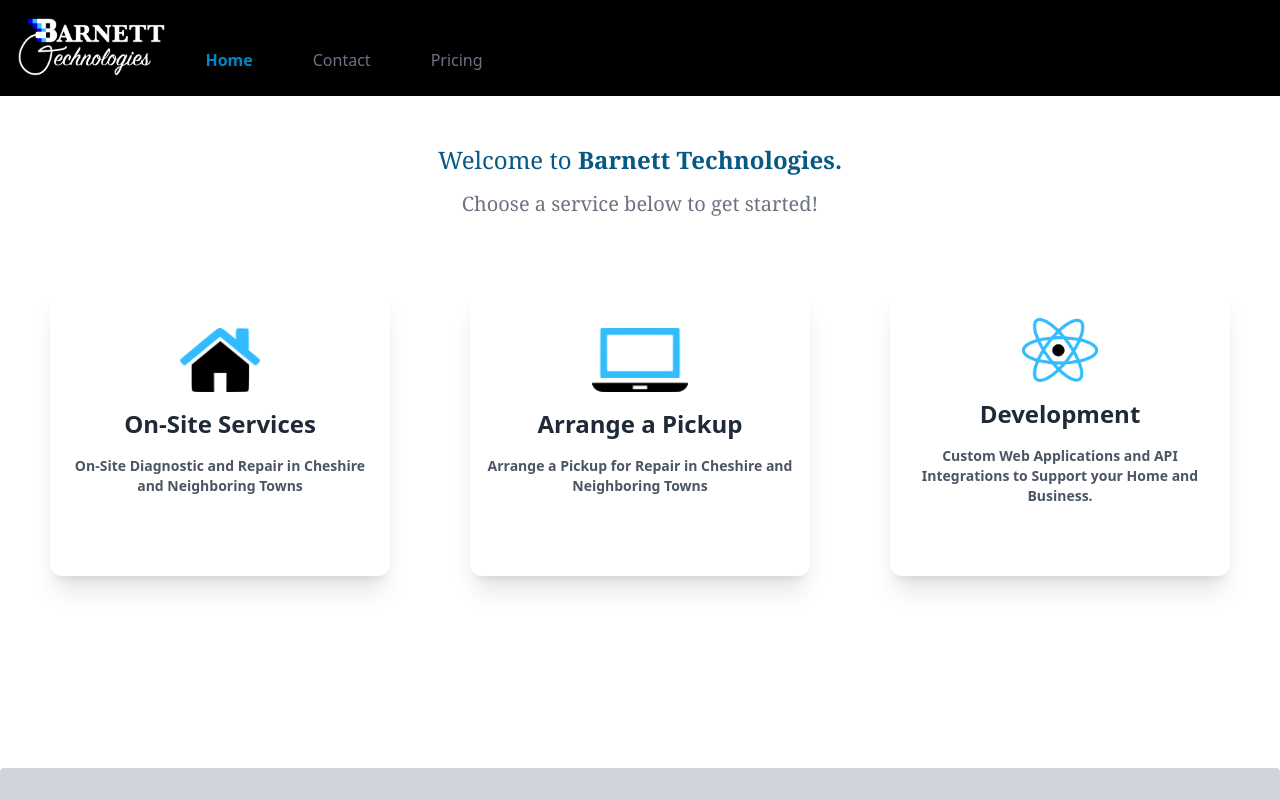
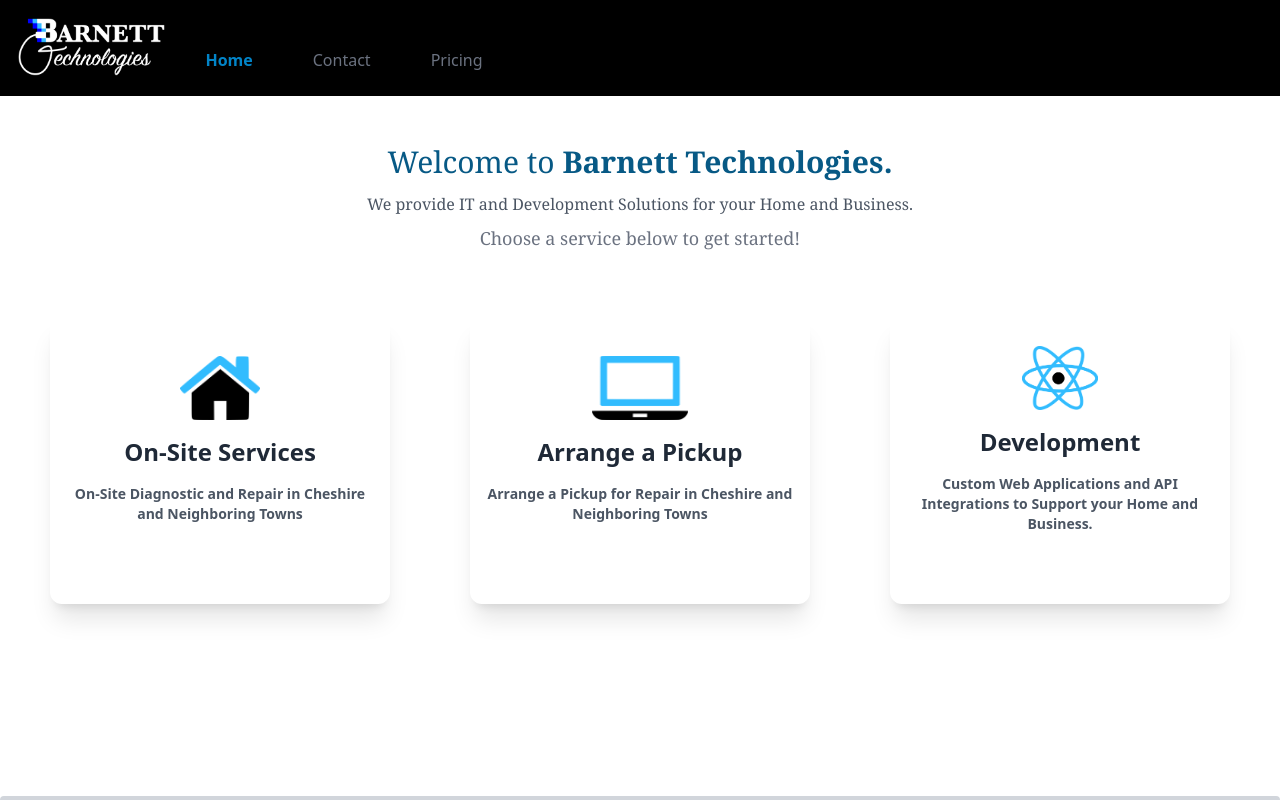
Before and after one commit to ReallyFunCoolDad/BTFullStack, a React (Vite) app in the folder client/: page / in a window 1280 px wide. Shown: the top 800 px of the page. Built offline with nearby package versions, Linux system fonts and the light colour scheme.

Commit message:
home page aesthetics

```diff
--- a/client/src/components/About.tsx
+++ b/client/src/components/About.tsx
@@ -2,12 +2,15 @@
   return (
     <div className="flex justify-center h-1/6">
       <div className="p-4 m-8 font-serif text-center text-sky-800 sm:w-2/3 sm:leading-loose sm:text-xl">
-        <p className="sm:text-2xl">
+        <p className="text-xl sm:text-3xl">
           {" "}
           Welcome to{" "}
           <span className="font-semibold">Barnett Technologies.</span>
         </p>
-        <p className="mt-2 text-gray-500">
+        <p className="mt-3 text-xs text-gray-600 sm:text-base">
+          We provide IT and Development Solutions for your Home and Business.
+        </p>
+        <p className="mt-2 text-sm text-gray-500 sm:text-lg">
           Choose a service below to get started!
         </p>
       </div>
```
Also changed, not shown: 4 other files (tests, documents, lock files or other folders).
